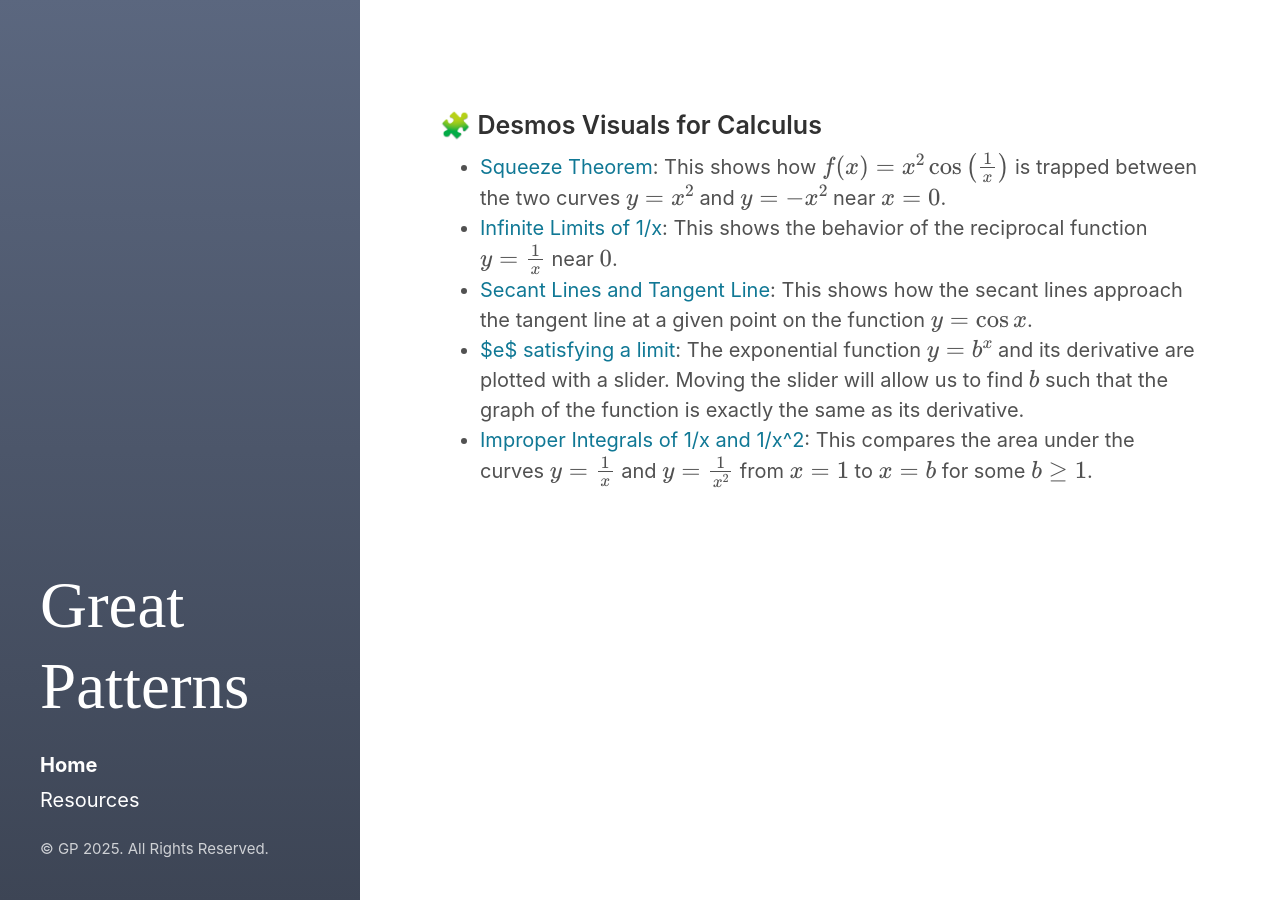
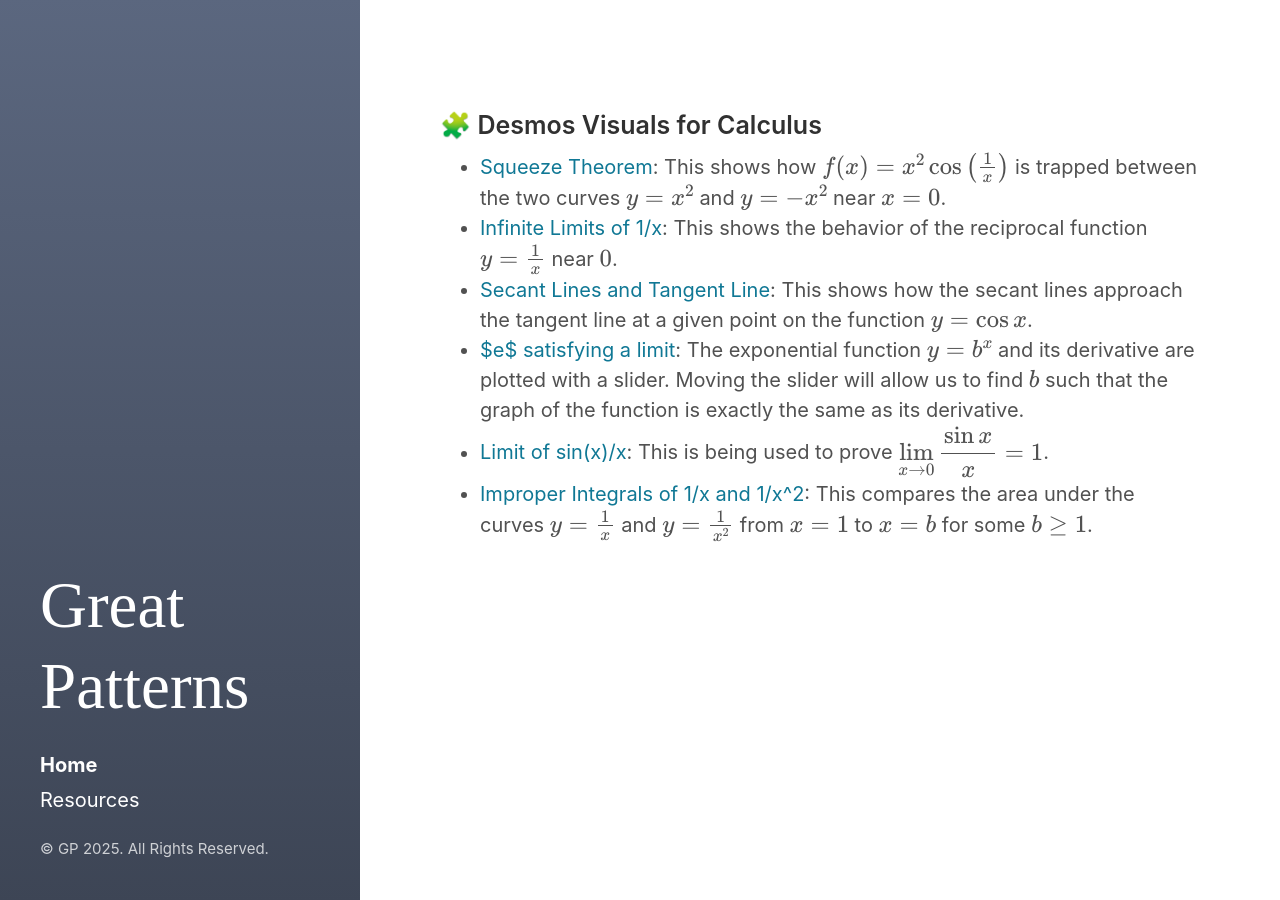
Before and after one commit to greatpatterns/greatpatterns.github.io, a Jekyll site: the page built from index.md, in a window 1280 px wide. Built offline with Jekyll 4.4.1, drawn with Linux system fonts in a browser that asks for light colours; formulas are drawn with MathJax 3.

Commit message:
Update index.md

```diff
--- a/index.md
+++ b/index.md
@@ -9,4 +9,5 @@
 - <a href="https://www.desmos.com/calculator/w89j6rob2z" target="_blank">Infinite Limits of 1/x</a>: This shows the behavior of the reciprocal function $$y = \frac{1}{x}$$ near $$0$$.
 - <a href="https://www.desmos.com/calculator/yqszno4ff1" target="_blank">Secant Lines and Tangent Line</a>: This shows how the secant lines approach the tangent line at a given point on the function $$y = \cos x$$.
 - <a href="https://www.desmos.com/calculator/tsudsmikbl" target="_blank">$e$ satisfying a limit</a>: The exponential function $$y = b^{x}$$ and its derivative are plotted with a slider. Moving the slider will allow us to find $$b$$ such that the graph of the function is exactly the same as its derivative.
+- <a href="https://www.desmos.com/calculator/nyvcqnpvbn" target="_blank">Limit of sin(x)/x</a>: This is being used to prove $$\displaystyle \lim_{x \to 0} \frac{\sin x}{x} = 1$$.
 - <a href="https://www.desmos.com/calculator/kns84jl4cv" target="_blank">Improper Integrals of 1/x and 1/x^2</a>: This compares the area under the curves $$y = \frac{1}{x}$$ and $$y = \frac{1}{x^2}$$ from $$x = 1$$ to $$x = b$$ for some $$b \geq 1$$.
```
